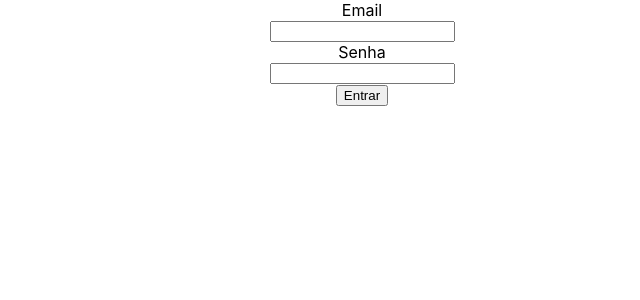
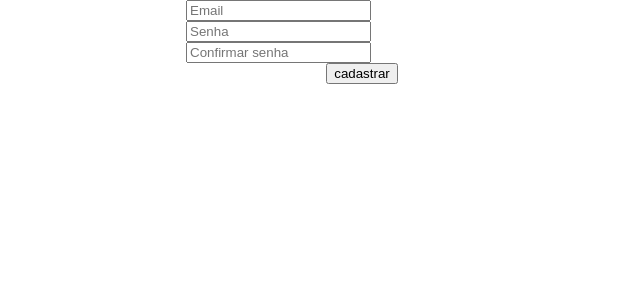
Before and after one commit to anapaulaonc/questionario-front, a React (Create React App) app: page / in a window 1280 px wide. Shown: the top 300 px of the page, without its empty margins (278-918 px from the left). Built offline with nearby package versions, Linux system fonts and the light colour scheme.

Commit message:
feat: final signUp page

```diff
--- a/src/App.js
+++ b/src/App.js
@@ -1,11 +1,12 @@
 import logo from './logo.svg';
-import './App.css';
+
 import Login from "./pages/login/login" // Não vai ficar desse jeito
+import SignUp from "./pages/signUp/signUp" // Não vai ficar desse jeito
 
 function App() {
   return (
     <div className="App">
-      <Login/>
+      <SignUp/>
       {/* Não vai ficar desse jeito, tem que botar rotas */}
     </div>
   );
--- a/src/components/Input/Input.css
+++ b/src/components/Input/Input.css
@@ -0,0 +1,11 @@
+.input-container{
+    display: flex;
+    justify-content: space-between;
+
+}
+
+.input-error{
+    display: flex;
+    justify-content: right;
+    font-size: small;
+}
--- a/src/components/Input/Input.js
+++ b/src/components/Input/Input.js
@@ -1,13 +1,14 @@
 import React from "react"
+import "./Input.css"
 
 
 
 export default function Input(props) {
     return(
-        <div className = "container">
-            <label>{props.text}</label>
+        <div className = "input-container">
+            <input id={props.id} type={props.type} name={props.name} placeholder={props.text}/>
+            <span className = "input-error">{props.err}</span>
             <br/>
-            <input id={props.id} type={props.type} name={props.name}/>
         </div>
     )
 }
--- /dev/null
+++ b/src/pages/signUp/signUp.css
@@ -0,0 +1,8 @@
+.container{
+    display: flex;
+    justify-content: center;
+}
+.form--signUp {
+    width: 22rem;
+
+}
--- /dev/null
+++ b/src/pages/signUp/signUp.js
@@ -0,0 +1,48 @@
+import React, { useState } from "react"
+import axios from "axios"
+
+import "./signUp.css"
+
+import Input from "../../components/Input/Input"
+import Button from "../../components/Button/Button"
+
+export default function Login() {
+    const [err1, setErr1] = useState('');
+    const [err2, setErr2] = useState('');
+    const login = (event) => {
+        event.preventDefault();
+        const [email, password, password_confirmation] = Array.from(event.target.elements).map(
+            (el) => el.value
+        )
+        console.log(email, password, password_confirmation);
+        axios
+            .post("http://localhost:3001/users", {user:{email, password, password_confirmation}})
+            .then(response => {
+                console.log(response)
+            })
+            .catch(err =>{
+                console.log(err.response);
+                if(err.response.data.email){
+                    setErr1(err.response.data.email[0]);
+                    console.log(err1)
+                }
+                if(err.response.data.password){
+                    setErr2(err.response.data.password[0]);
+                    console.log(err.response)
+                }
+            })
+    }
+
+    return(
+        <>
+        <div className = "container">
+            <form className = "form--signUp" onSubmit={login}>
+                <Input name= "email" id="email" type="email" text="Email" err={err1}/>
+                <Input name= "password" id="password" type="password" text="Senha"/>
+                <Input name= "password_confirmation" id="password_confirmation" type="password" text="Confirmar senha"/>
+                <Button text = "cadastrar" type= "submit"/>
+            </form>
+        </div>
+        </>
+    )
+}
```
